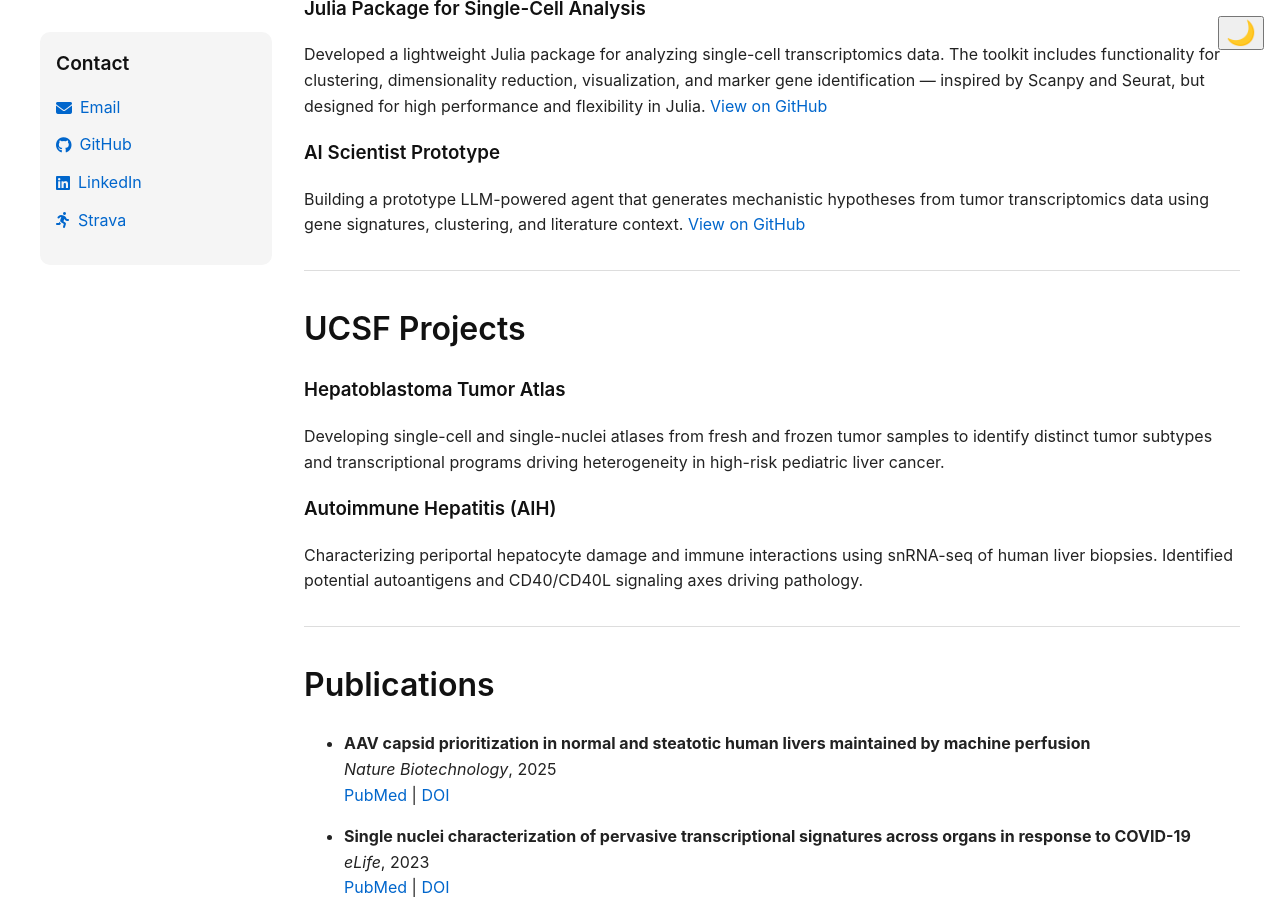
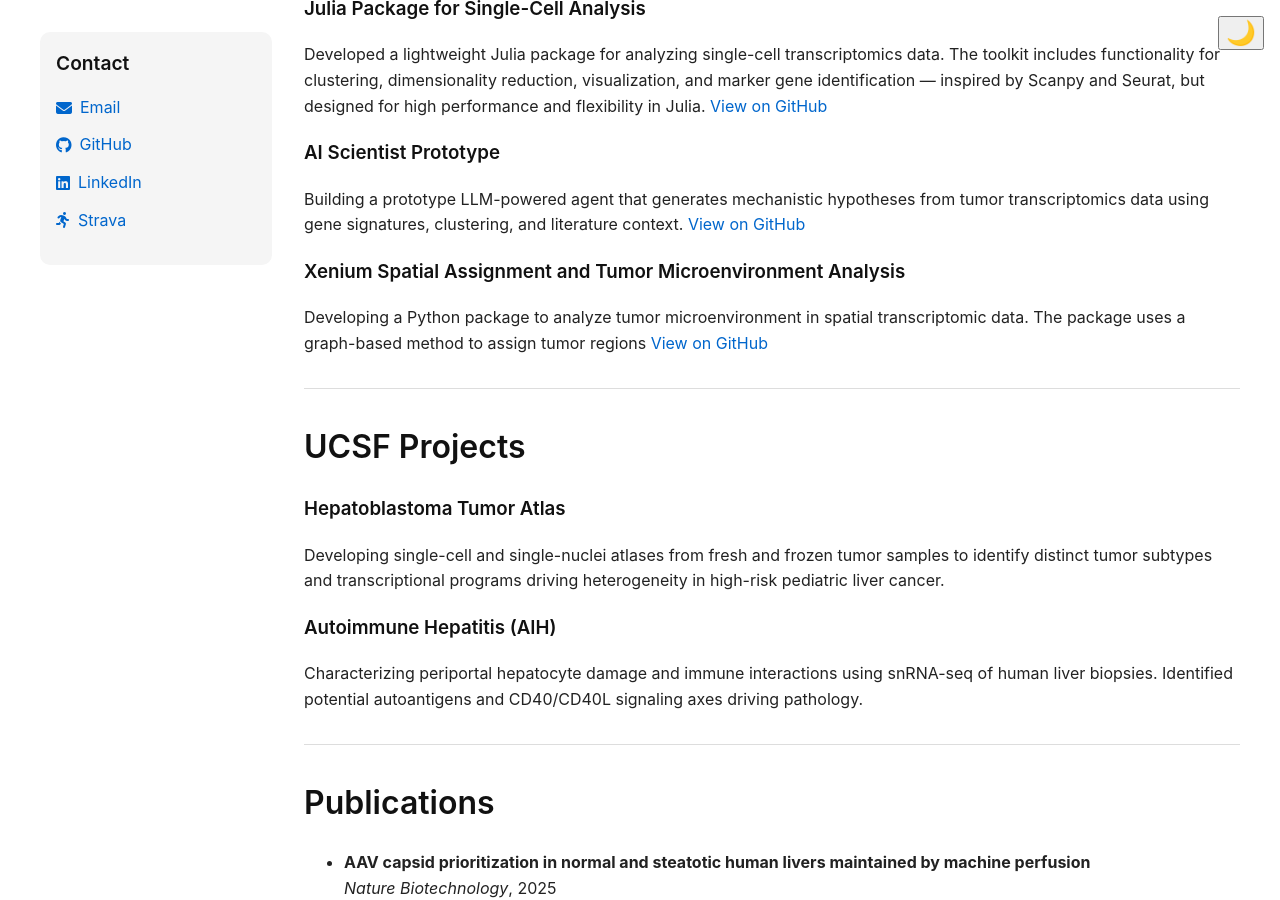
Before and after one commit to murti-abhishek/murti-abhishek.github.io, a Jekyll site: the page built from index.md, in a window 1280 px wide and 900 px high, scrolled down 657 px. Built offline with Jekyll 4.4.1, drawn with Linux system fonts in a browser that asks for light colours; our own code applies the rules of GitHub Pages for plain Markdown files.

Commit message:
Add Xeniums stuff

```diff
--- a/index.md
+++ b/index.md
@@ -26,6 +26,9 @@ Developed a lightweight Julia package for analyzing single-cell transcriptomics
 ### AI Scientist Prototype
 Building a prototype LLM-powered agent that generates mechanistic hypotheses from tumor transcriptomics data using gene signatures, clustering, and literature context.
 [View on GitHub](https://github.com/murti-abhishek/sc-ai-hb)
+
+### Xenium Spatial Assignment and Tumor Microenvironment Analysis
+Developing a Python package to analyze tumor microenvironment in spatial transcriptomic data. The package uses a graph-based method to assign tumor regions [View on GitHub](https://github.com/murti-abhishek/spatialzones-xenium)
 
 ---
 
```
